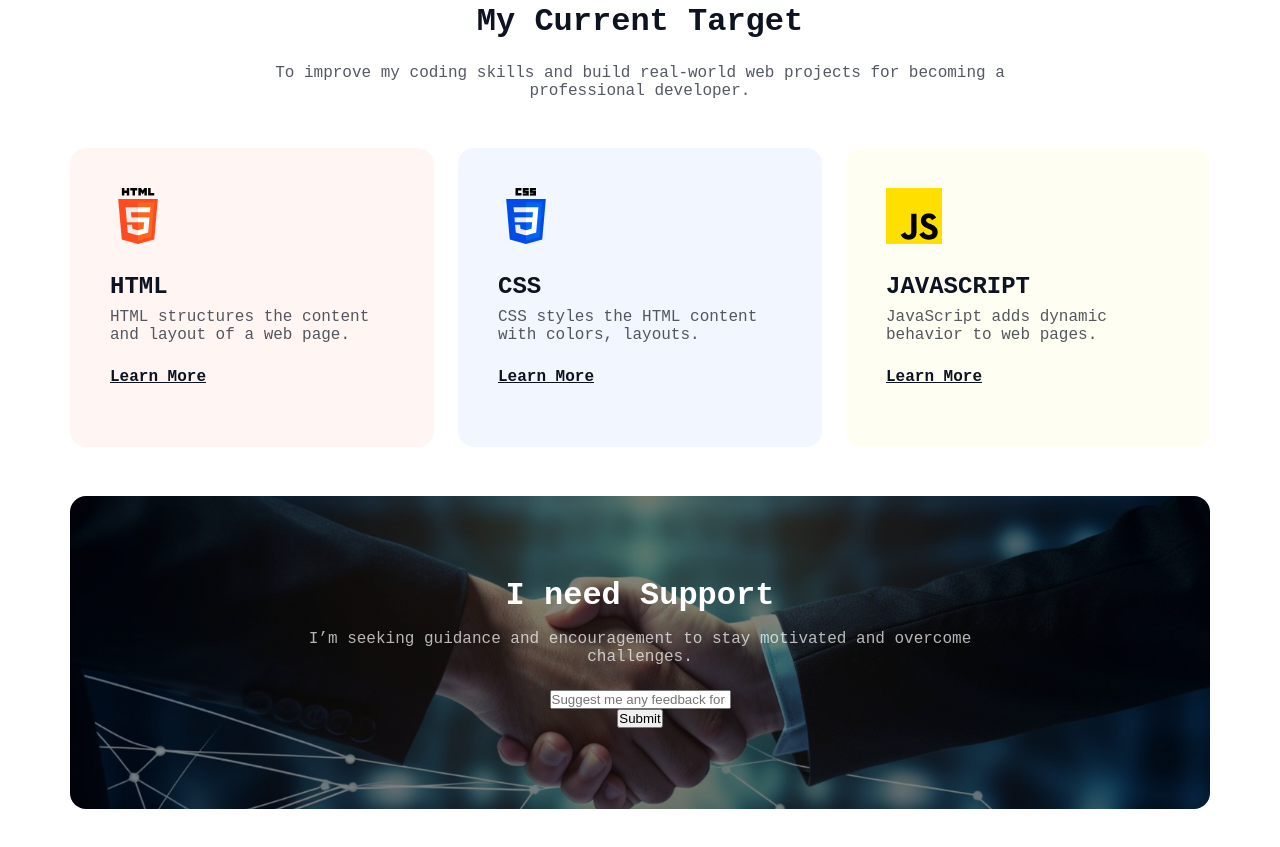
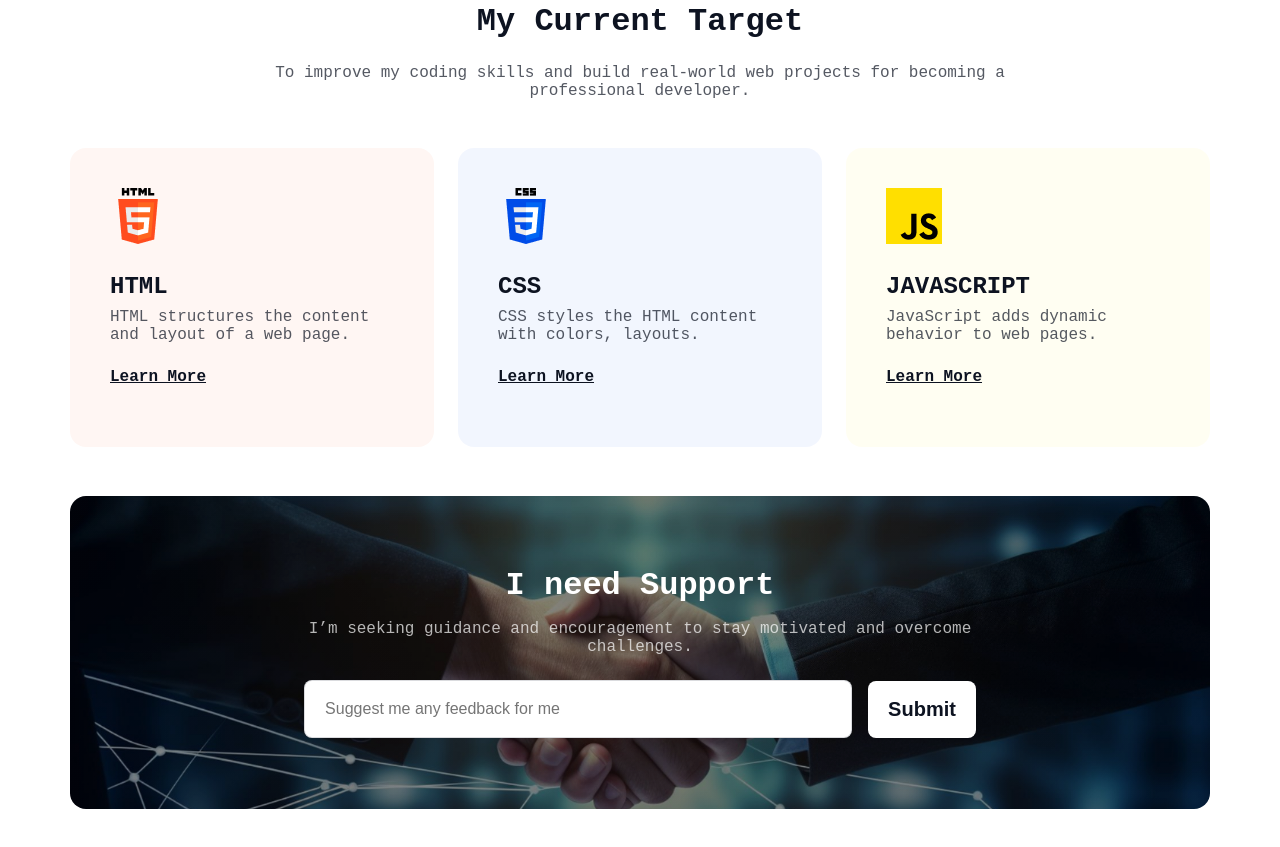
Before and after one commit to refathosen/reset-assignment-1, a plain HTML site: page index.html in a window 1280 px wide. Shown: the part 3279-4126 px from the top of the page. Drawn offline with Linux system fonts and the light colour scheme; a web font is replaced by a local one.

Commit message:
target and support sections are added

```diff
--- a/styles/style.css
+++ b/styles/style.css
@@ -353,3 +353,35 @@ body{
     opacity: 0.7;
     font-weight: 400;
 }
+
+.need-support-input-container{
+    display: flex;
+    justify-content: center;
+    align-items: center;
+    gap: 16px;
+}
+
+.need-support-input-container input{
+    width: 548px;
+    padding: 19px 20px;
+    border-radius: 8px;
+    border: 1px solid rgba(13, 19, 33, 0.15);
+    background: #FFF;
+    color: rgba(13, 19, 33, 0.40);
+    font-size: 16px;
+}
+
+.need-support-input-container button{
+    color: #0D1321;
+    font-size: 20px;
+    font-weight: 600;
+    border-radius: 8px;
+    background: #FFF;
+    padding: 17px 20px;
+    border: 0;
+}
+
+.need-support-input-container button:hover{
+    background: #0b2f4a;
+    color: #FFF;
+}
```
